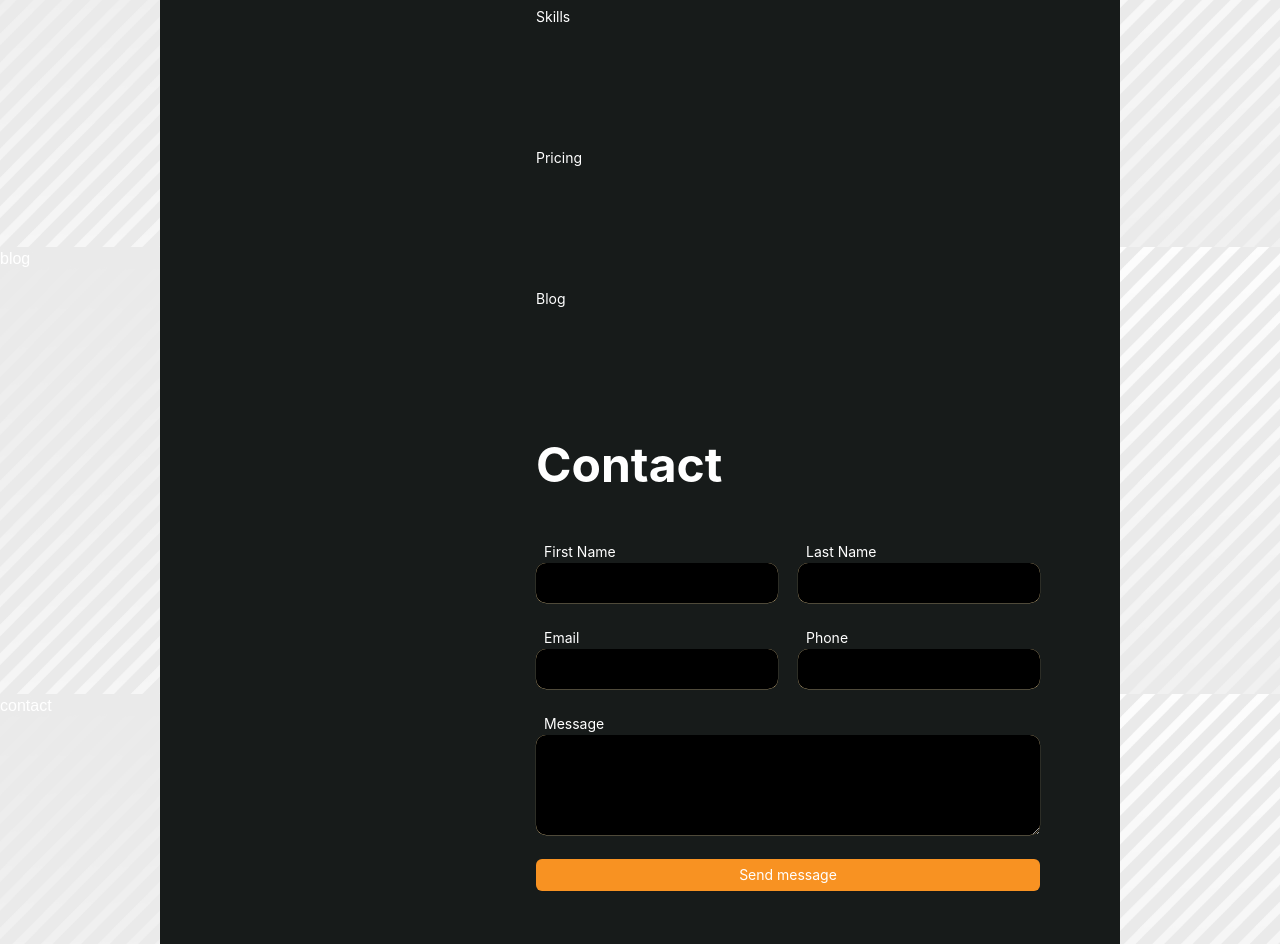
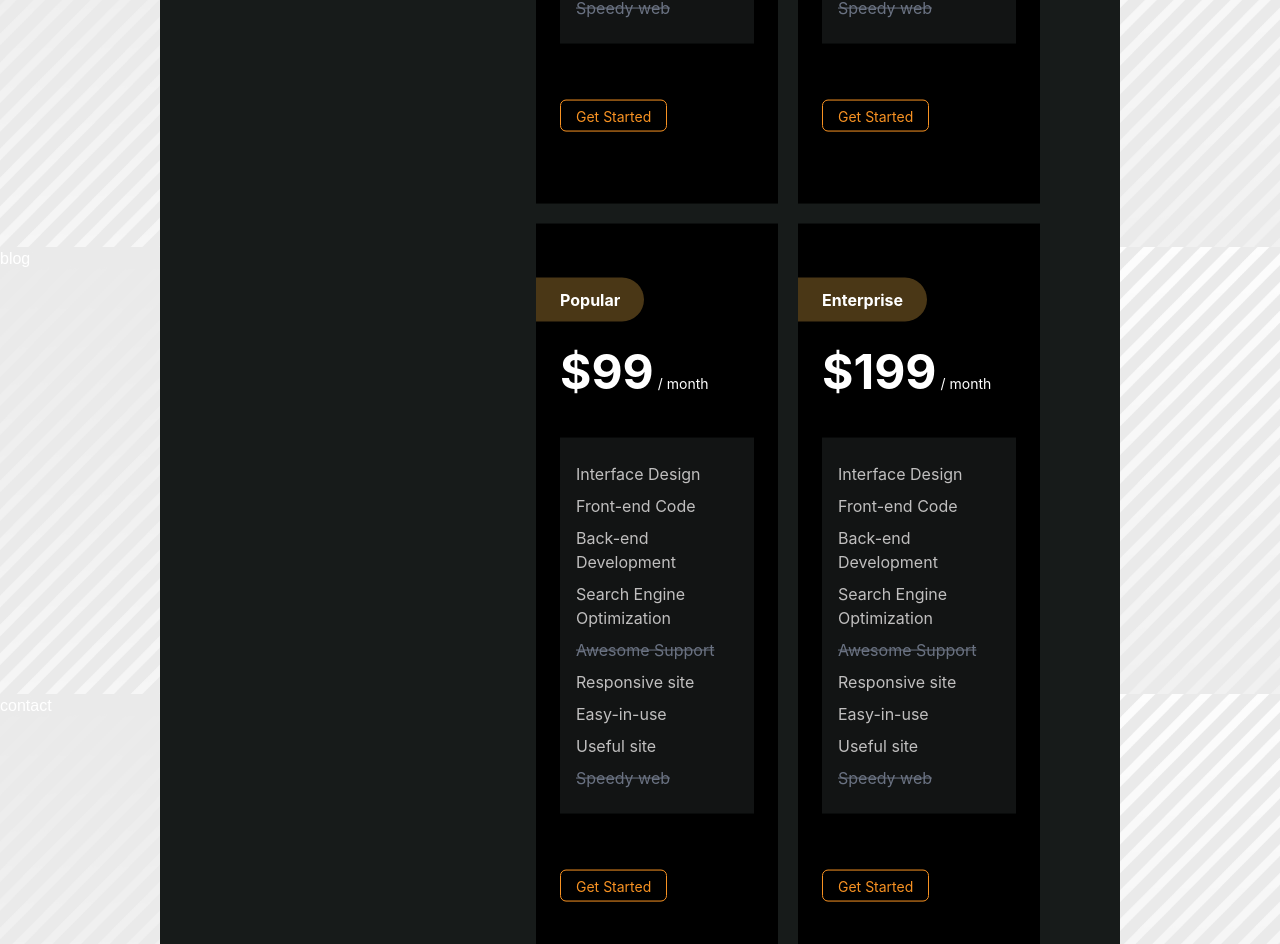
Before and after one commit to mdawlad29/themefisher, a Next.js app: page / in a window 1280 px wide. Shown: the part 1988-2932 px from the top of the page. Built offline with nearby package versions, Linux system fonts and the light colour scheme.

Commit message:
Pricing component design

```diff
--- a/src/components/Pricing/index.tsx
+++ b/src/components/Pricing/index.tsx
@@ -1,7 +1,56 @@
-import React from "react";
+import { Col, Row } from "antd";
+import React, { useRef } from "react";
+import { Heading } from "../shared/Heading";
+import { PricingCard } from "../shared/PricingCard";
+import { useInView, motion } from "framer-motion";
 
 const Pricing = () => {
-  return <div>Pricing</div>;
+  const ref = useRef(null);
+  const isInView = useInView(ref, { once: true });
+
+  return (
+    <section ref={ref}>
+      <Heading title="Pricing" />
+
+      <Row gutter={[20, 20]}>
+        {[...Array(4)]?.map((_: any, index: number) => (
+          <Col key={index} xs={24} md={12}>
+            <motion.div
+              initial={{
+                x: index % 2 === 0 ? "-2vw" : "2vw",
+                opacity: 0,
+              }}
+              animate={
+                isInView
+                  ? { x: 0, opacity: 1 }
+                  : { x: index % 2 === 0 ? "-2vw" : "2vw", opacity: 0 }
+              }
+              transition={{
+                duration: 0.8,
+                ease: "easeInOut",
+                delay: index * 0.2,
+              }}
+            >
+              <PricingCard
+                title={
+                  index === 0
+                    ? "intro"
+                    : index === 1
+                    ? "base"
+                    : index === 2
+                    ? "popular"
+                    : "enterprise"
+                }
+                amount={
+                  index === 0 ? 29 : index === 1 ? 49 : index === 2 ? 99 : 199
+                }
+              />
+            </motion.div>
+          </Col>
+        ))}
+      </Row>
+    </section>
+  );
 };
 
 export default Pricing;
--- /dev/null
+++ b/src/components/shared/PricingCard/index.tsx
@@ -0,0 +1,64 @@
+import { Button } from "antd";
+
+export const PricingCard = ({
+  title,
+  amount,
+}: {
+  title?: string;
+  amount?: number;
+}) => {
+  return (
+    <div className="py-12 bg-[#000]">
+      {/* Header with tag */}
+      <div className="relative">
+        <div className="absolute top-4 left-0">
+          <span className="bg-[#4A3716] text-white font-bold text-[16px] px-6 py-3 rounded-r-full capitalize">
+            {title}
+          </span>
+        </div>
+
+        <div className="px-6 mb-8 pt-16">
+          {/* Price */}
+          <div className="pb-[30px]">
+            <div className="flex items-baseline">
+              <span className="text-white text-[48px] font-bold">
+                ${amount}
+              </span>
+              <span className="ml-1">/ month</span>
+            </div>
+          </div>
+
+          {/* Features */}
+          <div className="bg-[#121414] px-4 py-6">
+            <ul className="space-y-2">
+              <li className="text-[#c0bfbf] text-[16px]">Interface Design</li>
+              <li className="text-[#c0bfbf] text-[16px]">Front-end Code</li>
+              <li className="text-[#c0bfbf] text-[16px]">
+                Back-end Development
+              </li>
+              <li className="text-[#c0bfbf] text-[16px]">
+                Search Engine Optimization
+              </li>
+              <li className="text-gray-500 text-[16px] line-through">
+                Awesome Support
+              </li>
+              <li className="text-[#c0bfbf] text-[16px]">Responsive site</li>
+              <li className="text-[#c0bfbf] text-[16px]">Easy-in-use</li>
+              <li className="text-[#c0bfbf] text-[16px]">Useful site</li>
+              <li className="text-gray-500 text-[16px] line-through">
+                Speedy web
+              </li>
+            </ul>
+          </div>
+        </div>
+
+        {/* Button */}
+        <div className="bg-black p-6">
+          <Button className="px-6 py-3 !bg-transparent hover:!bg-[#F89222] border !border-[#F89222] hover:!border-[#F89222] text-[#F89222] font-bold rounded-[10px] !text-[#F89222] hover:!text-white">
+            Get Started
+          </Button>
+        </div>
+      </div>
+    </div>
+  );
+};
```
